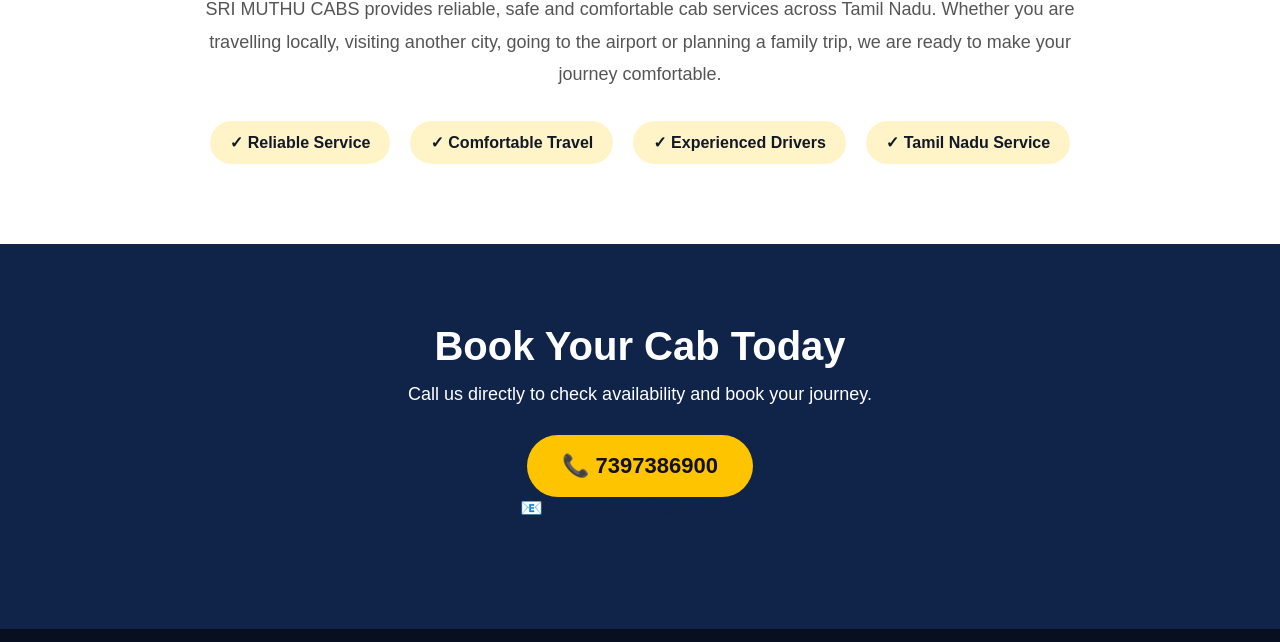
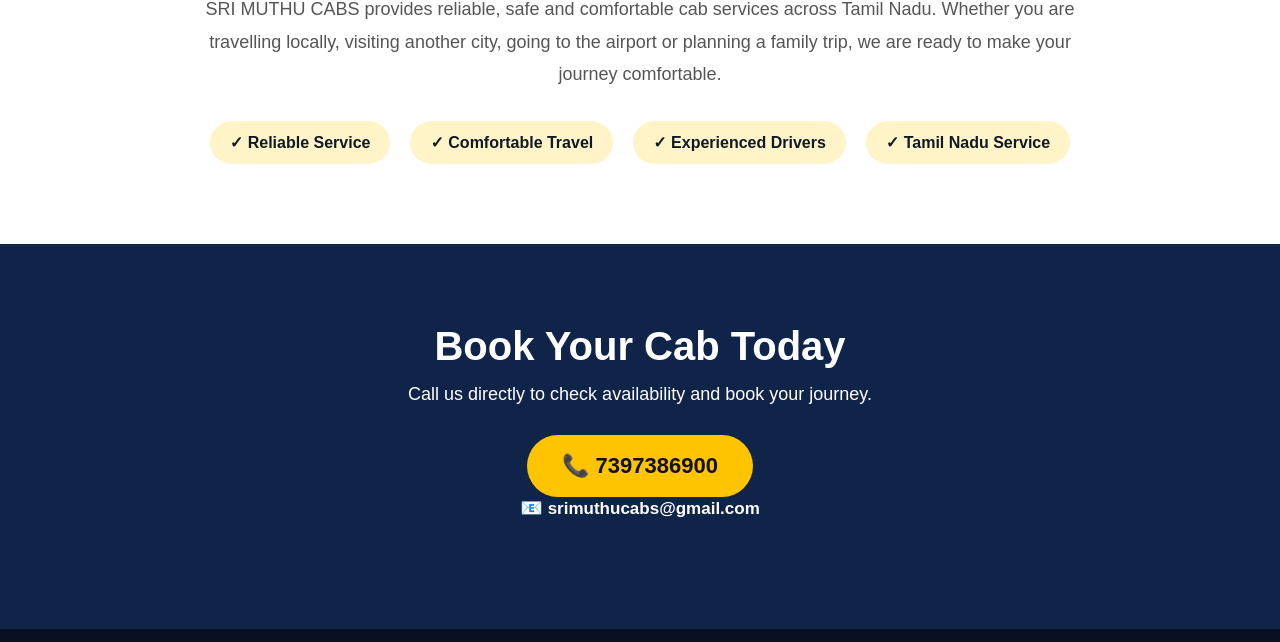
Before and after one commit to Swetha-229/sri-muthu-cabs, a plain HTML site: page index.html in a window 1280 px wide. Shown: the part 2043-2685 px from the top of the page. Drawn offline with Linux system fonts and the light colour scheme.

Commit message:
Update style.css

```diff
--- a/style.css
+++ b/style.css
@@ -473,12 +473,13 @@
     }
 }
 .email-link {
-    color: #10244a;
+    color: white;
     text-decoration: none;
-    font-weight: 600;
+    font-weight: bold;
     font-size: 17px;
 }
 
 .email-link:hover {
+    color: white;
     text-decoration: underline;
 }
```
